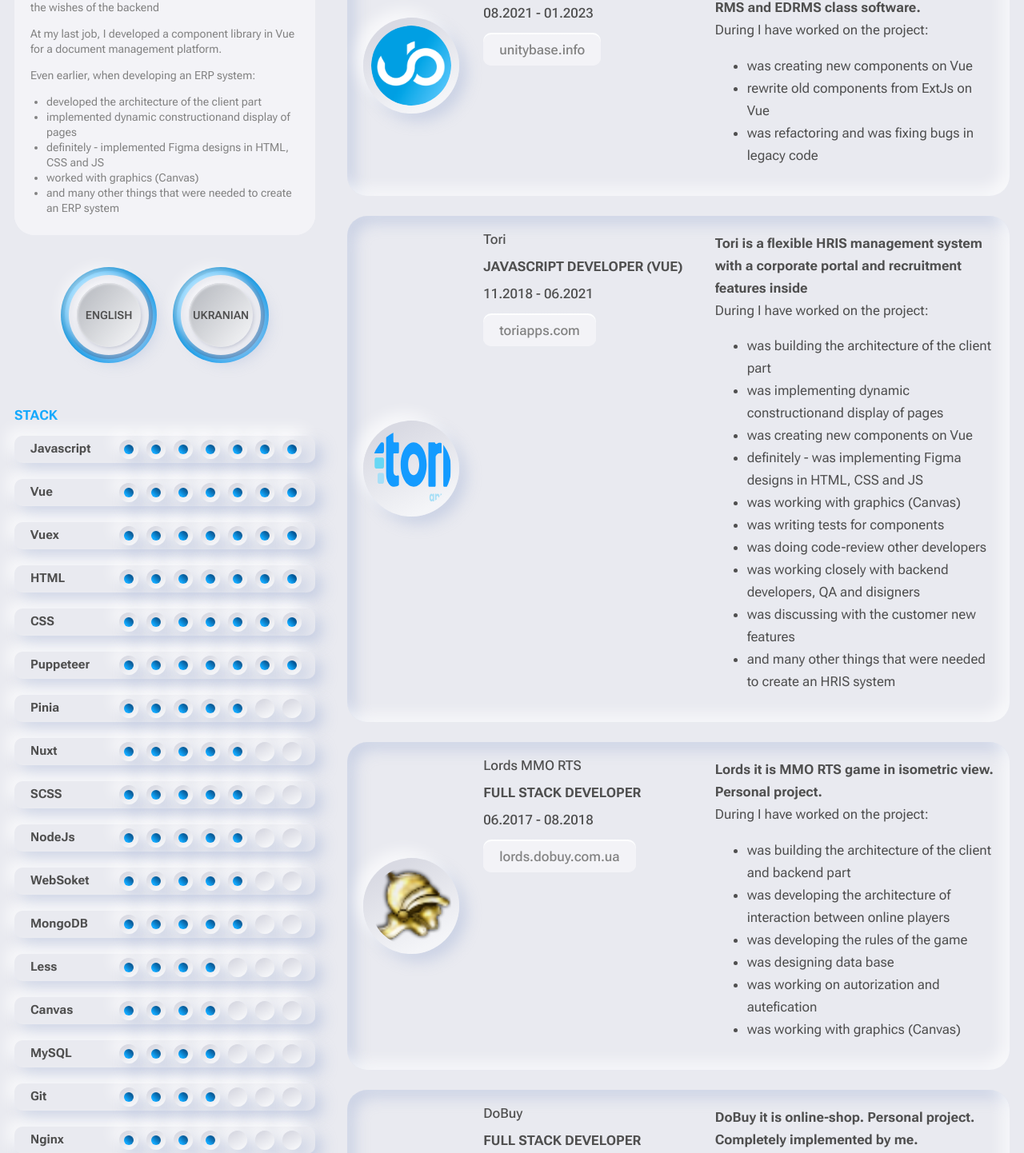
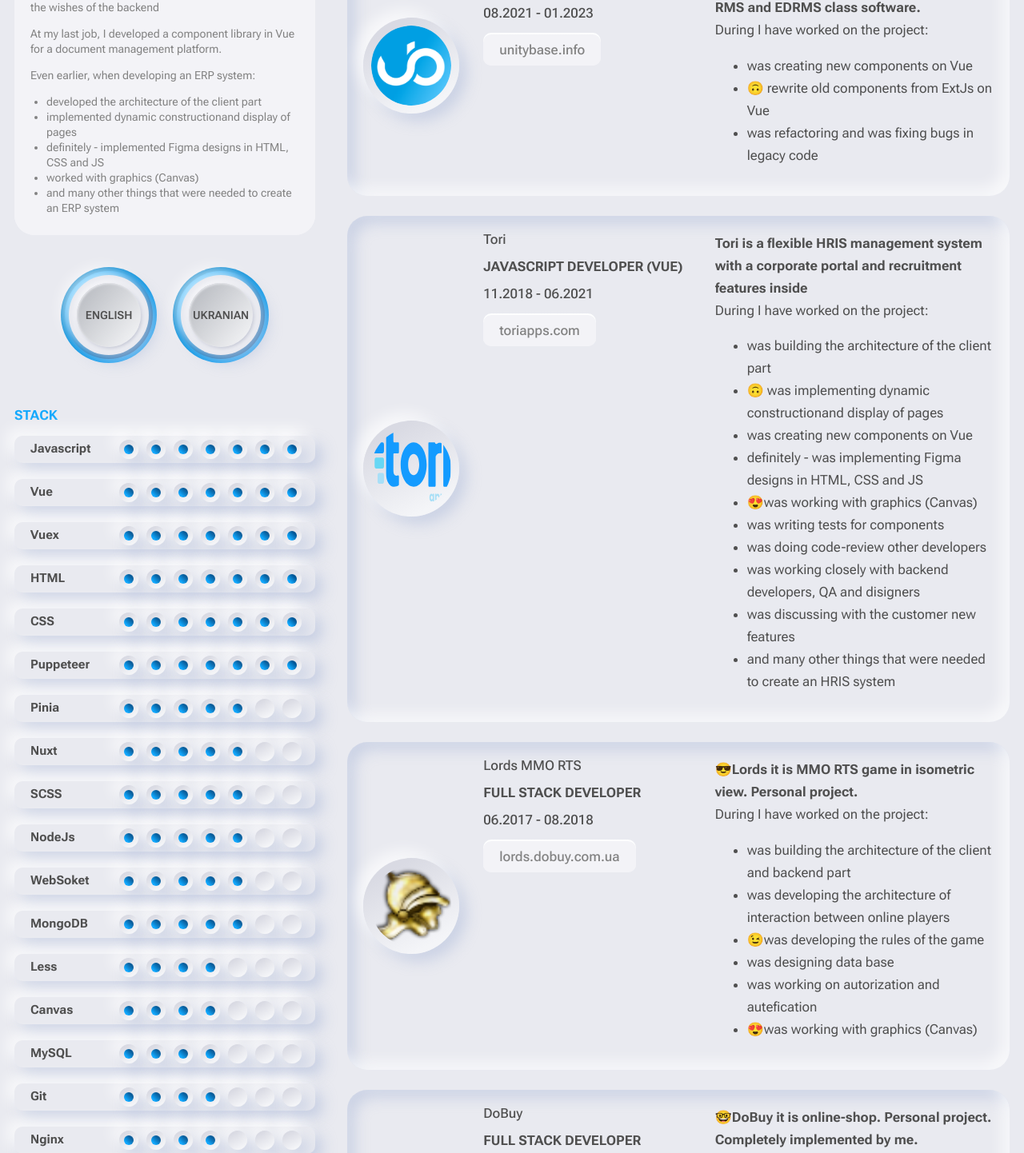
Before and after one commit to zp00v0518/cv-neo, a Vue app: page / in a window 1280 px wide. Shown: the part 348-1790 px from the top of the page at 80% size. Built offline with nearby package versions, Linux system fonts and the light colour scheme.

Commit message:
added emodji

```diff
--- a/src/components/organism/ExperienceCv/ExperienceCv.vue
+++ b/src/components/organism/ExperienceCv/ExperienceCv.vue
@@ -46,7 +46,7 @@ export default {
             During I have worked on the project:
             <ul>
               <li> was creating new components on Vue</li>
-              <li>rewrite old components from ExtJs on Vue</li>
+              <li> &#128579; rewrite old components from ExtJs on Vue</li>
               <li>was refactoring and was fixing bugs in legacy code</li>
             </ul>
           </div>`
@@ -67,10 +67,10 @@ export default {
             During I have worked on the project:
             <ul>
               <li>was building the architecture of the client part</li>
-              <li>was implementing dynamic constructionand display of pages</li>
+              <li>&#128579; was implementing dynamic constructionand display of pages</li>
               <li>was creating new components on Vue</li>
               <li>definitely - was implementing Figma designs in HTML, CSS and JS </li>
-              <li>was working with graphics (Canvas)</li>
+              <li>&#128525;was working with graphics (Canvas)</li>
               <li>was writing tests for components</li>
               <li>was doing code-review other developers</li>
               <li>was working closely with backend developers, QA and disigners</li>
@@ -90,16 +90,16 @@ export default {
           },
           html: true,
           description: `<div>
-            <b>Lords it is MMO RTS game in isometric view. Personal project.</b>
+            <b>&#128526;Lords it is MMO RTS game in isometric view. Personal project.</b>
             <br>
             During I have worked on the project:
             <ul>
               <li>was building the architecture of the client and backend part</li>
               <li>was developing the architecture of interaction between online players</li>
-              <li>was developing the rules of the game</li>
+              <li>&#128521;was developing the rules of the game</li>
               <li>was designing  data base</li>
               <li>was working on autorization and autefication</li>
-              <li>was working with graphics (Canvas)</li>
+              <li>&#128525;was working with graphics (Canvas)</li>
             </ul>
           </div>`
         },
@@ -114,7 +114,7 @@ export default {
           },
           html: true,
           description: `<div>
-            <b>DoBuy it is online-shop. Personal project. Completely implemented by me.</b>
+            <b>&#129299;DoBuy it is online-shop. Personal project. Completely implemented by me.</b>
             <br>
             During I have worked on the project:
             <ul>
@@ -157,7 +157,7 @@ export default {
           period: '08.2021  - 02.2022',
           html: true,
           description: `<div>
-            <b>Parser of bookmaker's sites, for searching surebets.  Personal project. Not in the public domain</b>
+            <b>&#129323; Parser of bookmaker's sites, for searching surebets.  Personal project. Not in the public domain</b>
             <br>
             The application allows you to find surebets in real time
             <br>
@@ -166,7 +166,7 @@ export default {
               <li>was building the architecture of the client and backend part</li>
               <li>was designing  data base</li>
               <li>created parsing sysmem</li>
-              <li>created system of matching commands names</li>
+              <li>&#129301;created system of matching commands names</li>
             </ul>
           </div>`
         }
```
